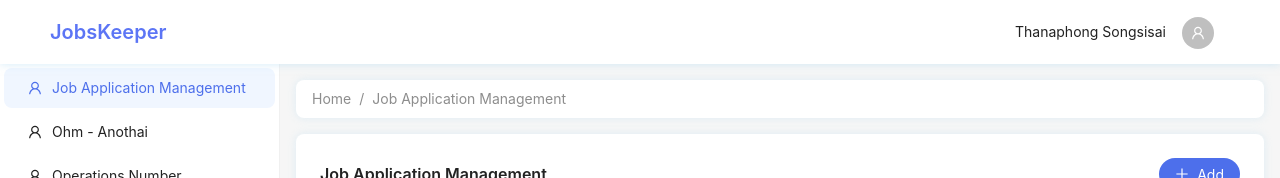
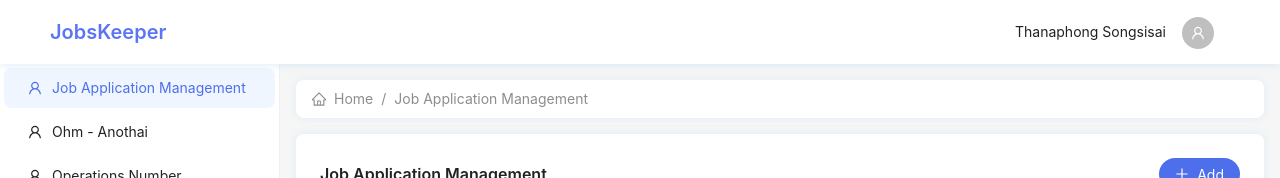
Before and after one commit to earth16454/JobsKeeper, a React (Create React App) app in the folder frontend/: page / in a window 1280 px wide. Shown: the top 178 px of the page. Built offline with nearby package versions, Linux system fonts and the light colour scheme.

Commit message:
refactor

```diff
--- a/frontend/src/component/global/JKBreadcrumb.tsx
+++ b/frontend/src/component/global/JKBreadcrumb.tsx
@@ -1,43 +1,50 @@
+import React from 'react';
 import { Breadcrumb, Card, Typography } from 'antd';
 import { HomeOutlined } from '@ant-design/icons';
-import React from 'react';
 import { useNavigate } from 'react-router-dom';
+import { BreadcrumbItemType } from 'antd/es/breadcrumb/Breadcrumb';
 
 export interface JKBreadcrumbProps {
-  staticBreadcrumb?: StaticBreadcrumb[];
-}
-
-export interface StaticBreadcrumb {
-  title: React.ReactNode;
-  path: string;
+  staticBreadcrumb?: BreadcrumbItemType[];
 }
 
 const JKBreadcrumb: React.FC<JKBreadcrumbProps> = ({ staticBreadcrumb }) => {
   const navigate = useNavigate();
+  const [breadcrumbItems, setBreadcrumbItems] = React.useState<BreadcrumbItemType[]>([
+    {
+      title: (
+        <Typography.Link onClick={() => navigate('/')}>
+          <HomeOutlined style={{ marginRight: 8 }} />
+          Home
+        </Typography.Link>
+      ),
+      path: '/',
+    },
+    {
+      title: 'List',
+      path: '/',
+    },
+  ]);
+
+  React.useEffect(() => {
+    if (staticBreadcrumb && staticBreadcrumb.length > 0) {
+      const newBreadcrumbItems: BreadcrumbItemType[] = staticBreadcrumb.map((breadcrumb, index) => {
+        return {
+          title: (
+            <Typography.Link onClick={() => navigate(breadcrumb.path ?? '')} key={`breadcrumb_${index}`}>
+              {breadcrumb.title}
+            </Typography.Link>
+          ),
+          ...breadcrumb,
+        };
+      });
+      setBreadcrumbItems(newBreadcrumbItems);
+    }
+  }, [staticBreadcrumb]);
+
   return (
     <Card styles={{ body: { padding: '8px 16px' } }}>
-      <Breadcrumb>
-        {staticBreadcrumb && staticBreadcrumb.length > 0 ? (
-          staticBreadcrumb.map((breadcrumb, index) => (
-            <Breadcrumb.Item>
-              <Typography.Link onClick={() => navigate(breadcrumb.path)} key={`breadcrumb_${index}`}>
-                {breadcrumb.title}
-              </Typography.Link>
-            </Breadcrumb.Item>
-          ))
-        ) : (
-          <>
-            <Breadcrumb.Item>
-              <Typography.Link>
-                <HomeOutlined style={{ marginRight: 8 }} />
-                Home
-              </Typography.Link>
-            </Breadcrumb.Item>
-            <Breadcrumb.Item>List</Breadcrumb.Item>
-            <Breadcrumb.Item>App</Breadcrumb.Item>
-          </>
-        )}
-      </Breadcrumb>
+      <Breadcrumb items={breadcrumbItems}></Breadcrumb>
     </Card>
   );
 };
--- a/frontend/src/component/global/JKPage.tsx
+++ b/frontend/src/component/global/JKPage.tsx
@@ -1,12 +1,13 @@
 import React from 'react';
-import JKBreadcrumb, { StaticBreadcrumb } from './JKBreadcrumb';
+import JKBreadcrumb from './JKBreadcrumb';
 import { ContentContainer } from '../../assests/styled/Container.styled';
 import styled from 'styled-components';
 import { useLocation } from 'react-router-dom';
 import { useJKConfigContext } from '../../context/global/JKConfigContext';
+import { BreadcrumbItemType } from 'antd/es/breadcrumb/Breadcrumb';
 
 export interface JKPageProps {
-  staticBreadcrumb?: StaticBreadcrumb[];
+  staticBreadcrumb?: BreadcrumbItemType[];
   withContent?: boolean;
   children?: React.ReactNode;
 }
--- a/frontend/src/pages/ProfilePage/index.tsx
+++ b/frontend/src/pages/ProfilePage/index.tsx
@@ -7,16 +7,11 @@ import JKModal from '../../component/global/JKModal';
 const { Title } = Typography;
 
 const ProfilePage: React.FC = () => {
-  const [isShowModal, setIsShowModal] = React.useState<boolean>(false);
 
   return (
     <>
       <JKPage withContent>
-        <Row align={'middle'}>
-          <Col span={24}>
-            <Title level={4}>Profile</Title>
-          </Col>
-        </Row>
+        <Title level={4}>Profile</Title>
       </JKPage>
     </>
   );
--- a/frontend/src/pages/jobApplicationManager/index.tsx
+++ b/frontend/src/pages/jobApplicationManager/index.tsx
@@ -1,12 +1,13 @@
 import React from 'react';
 import HeaderTitle from '../../component/HeaderTitle';
-import { Modal, Row, Table } from 'antd';
+import { Row, Table } from 'antd';
 import { ColumnsType } from 'antd/es/table';
 import mockData from './mockData.json';
 import { JobApplication } from '../../interface/JobApplication';
 import JAMModal from './JAMModal';
 import JKPage from '../../component/global/JKPage';
-import { StaticBreadcrumb } from '../../component/global/JKBreadcrumb';
+import { BreadcrumbItemType } from 'antd/es/breadcrumb/Breadcrumb';
+import { HomeOutlined } from '@ant-design/icons';
 
 const JobApplicationManager: React.FC = () => {
   const [dataSource, setDataSource] = React.useState<JobApplication[]>([]);
@@ -56,9 +57,14 @@ const JobApplicationManager: React.FC = () => {
     },
   ];
 
-  const staticBreadcrumb: StaticBreadcrumb[] = [
+  const staticBreadcrumb: BreadcrumbItemType[] = [
     {
-      title: 'Home',
+      title: (
+        <>
+          <HomeOutlined style={{ marginRight: 8 }} />
+          Home
+        </>
+      ),
       path: '/',
     },
     {
```
Also changed, not shown: frontend/src/component/global/JKHeaderBreadcrumb.tsx (deleted, +0 -25 lines).
